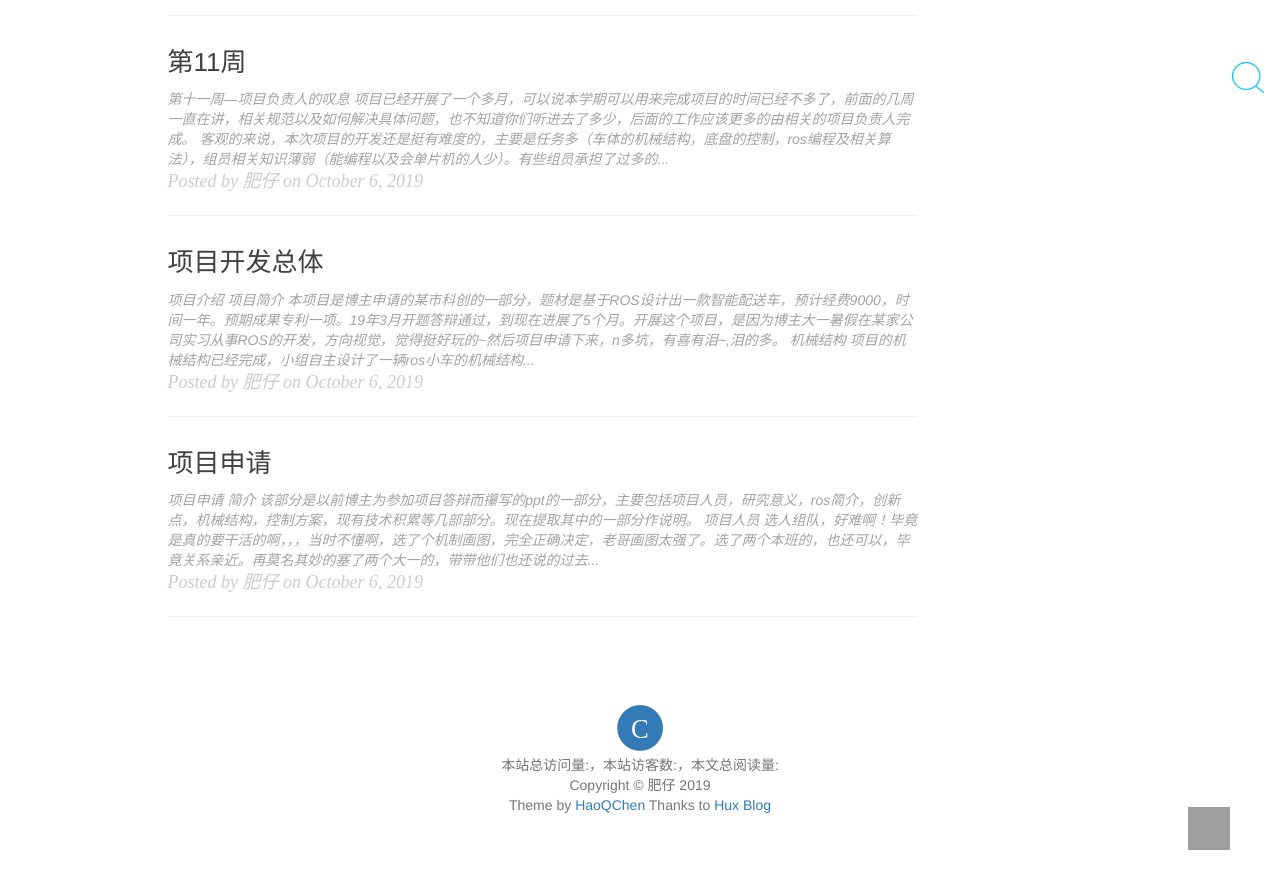
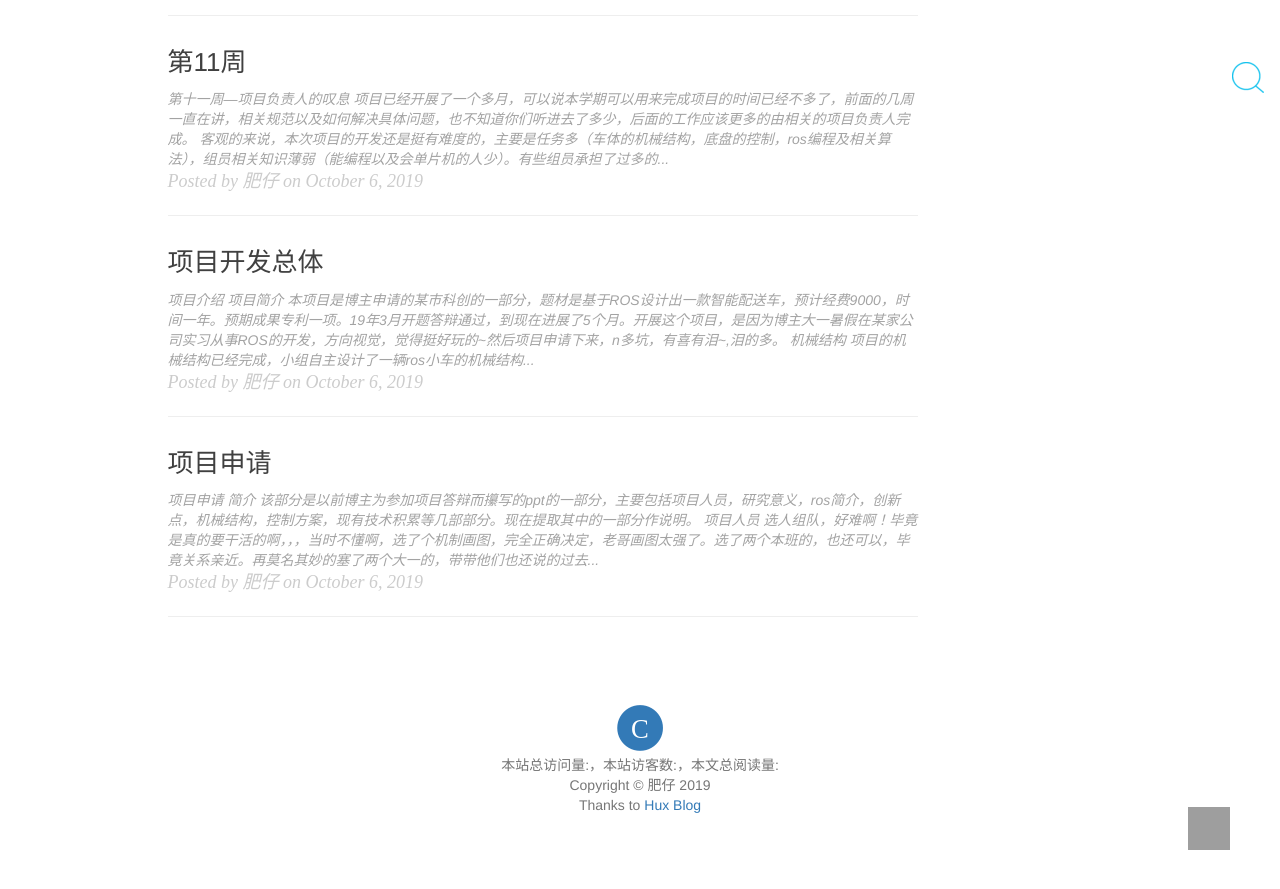
Before and after one commit to daniao2017/daniao2017.github.io, a Jekyll site: the page built from index.html, in a window 1280 px wide and 900 px high, scrolled down 1636 px. Shown: the top 889 px of the window. Built offline with Jekyll 4.4.1, drawn with Linux system fonts in a browser that asks for light colours; nearby versions of some CDN libraries; the list of posts is cut into pages by our own code; comment, search, counter and statistics services are not loaded; grey boxes are pictures that could not be loaded.

Commit message:
Update footer.html

```diff
--- a/_includes/footer.html
+++ b/_includes/footer.html
@@ -11,7 +11,7 @@
                     <br>
                     Copyright &copy; {{ site.title }} {{ site.time | date: '%Y' }}
                     <br>
-                    Theme by <a href="https://github.com/HaoQChen/HaoQChen.github.io">HaoQChen</a>  Thanks to <a href="http://huangxuan.me">Hux Blog</a><!--  |
+                     Thanks to <a href="http://huangxuan.me">Hux Blog</a><!--  |
                     <iframe
                         style="margin-left: 2px; margin-bottom:-5px;"
                         frameborder="0" scrolling="0" width="100px" height="20px"
```
